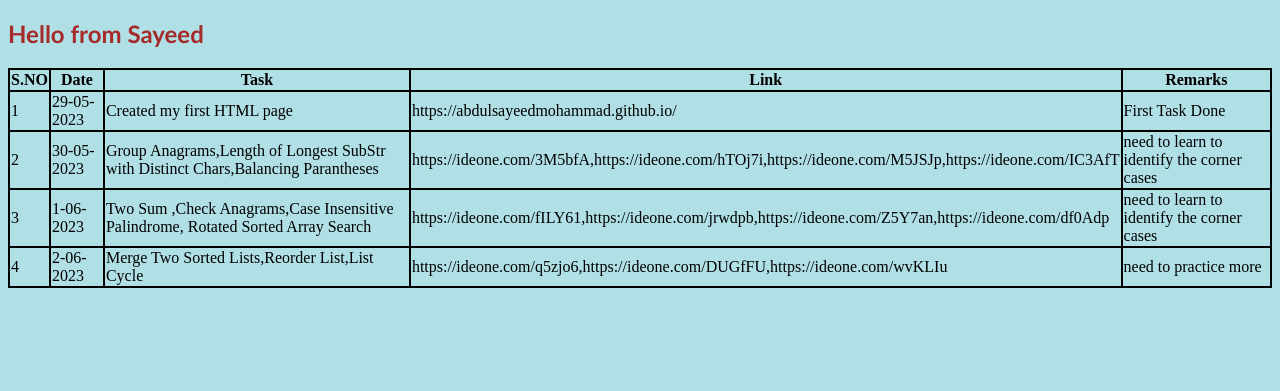
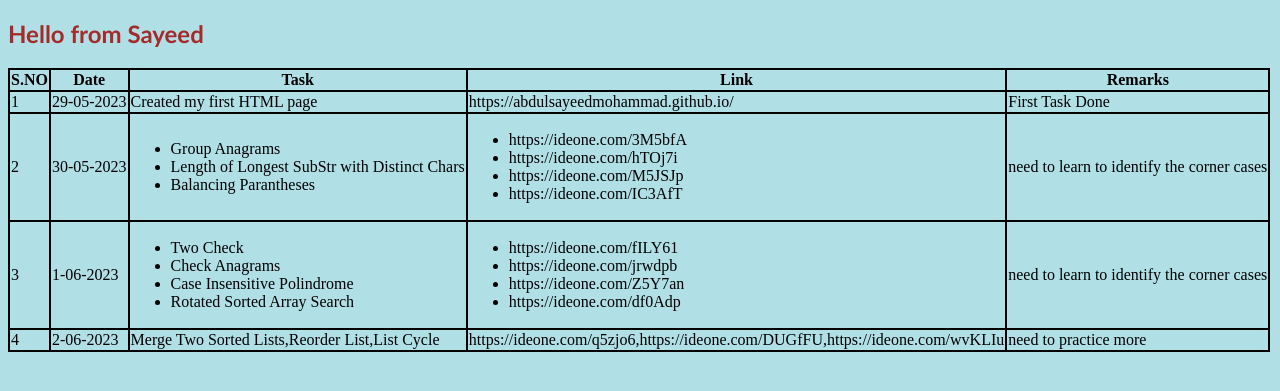
Before and after one commit to AbdulSayeedMohammad/AbdulSayeedMohammad.github.io, a plain HTML site: page index.html in a window 1280 px wide. Shown: the part 61-452 px from the top of the page. Drawn offline with Linux system fonts and the light colour scheme.

Commit message:
list type added

```diff
--- a/index.html
+++ b/index.html
@@ -29,15 +29,43 @@
         <tr>
             <td>2</td>
             <td>30-05-2023</td>
-            <td>Group Anagrams,Length of Longest SubStr with Distinct Chars,Balancing Parantheses </td>
-            <td>https://ideone.com/3M5bfA,https://ideone.com/hTOj7i,https://ideone.com/M5JSJp,https://ideone.com/IC3AfT</td>
+            <td>
+                <ul>
+                    <li>Group Anagrams</li>
+                    <li>Length of Longest SubStr with Distinct Chars</li>
+                    <li>Balancing Parantheses </li>
+                </ul>
+            </td>
+            <td>
+                <ul>
+                    <li>https://ideone.com/3M5bfA</li>
+                    <li>https://ideone.com/hTOj7i</li>
+                    <li>https://ideone.com/M5JSJp</li>
+                    <li>https://ideone.com/IC3AfT</li>
+                </ul>
+            </td>
             <td>need to learn to identify the corner cases</td>
         </tr>
         <tr>
             <td>3</td>
             <td>1-06-2023</td>
-            <td>Two Sum ,Check Anagrams,Case Insensitive Palindrome, Rotated Sorted Array Search </td>
-            <td>https://ideone.com/fILY61,https://ideone.com/jrwdpb,https://ideone.com/Z5Y7an,https://ideone.com/df0Adp</td>
+            <td>
+                <ul>
+                    <li>Two Check</li>
+                    <li>Check Anagrams</li>
+                    <li>Case Insensitive Polindrome</li>
+                    <li>Rotated Sorted Array Search</li>
+
+                </ul>
+              </td>
+            <td>
+                <ul>
+                <li>https://ideone.com/fILY61</li>
+                <li>https://ideone.com/jrwdpb</li>
+                <li>https://ideone.com/Z5Y7an</li>
+                <li>https://ideone.com/df0Adp</li>
+                </ul>
+            </td>
             <td>need to learn to identify the corner cases</td>
         </tr>
         <tr>
```
